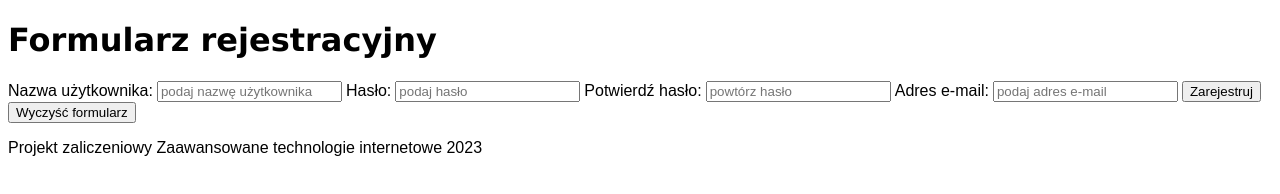
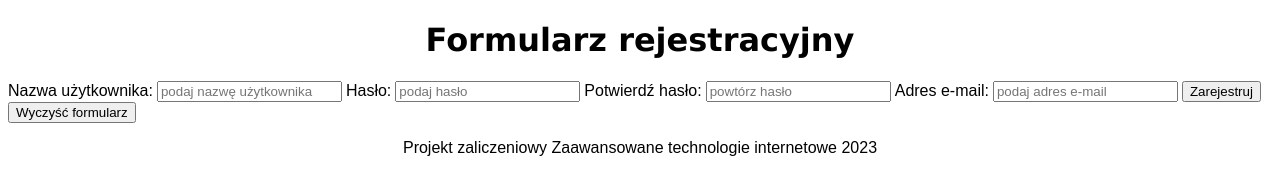
Before and after one commit to J4Nooo/Registration-form-validator, a plain HTML site: page index.html in a window 1280 px wide. Drawn offline with Linux system fonts and the light colour scheme.

Commit message:
Centered text

```diff
--- a/index.html
+++ b/index.html
@@ -11,7 +11,7 @@
 
 <body>
     <header>
-        <h1><span style="font-family: Verdana">Formularz rejestracyjny</span></h1>
+        <center><h1><span style="font-family: Verdana">Formularz rejestracyjny</span></h1></center>
     </header>
 
     <main>
@@ -34,7 +34,7 @@
     </main>
 
     <footer>
-        <p><span style="font-family: Arial">Projekt zaliczeniowy Zaawansowane technologie internetowe 2023</span></p>
+        <center><p><span style="font-family: Arial">Projekt zaliczeniowy Zaawansowane technologie internetowe 2023</span></p></center>
     </footer>
 
 </body>
```
